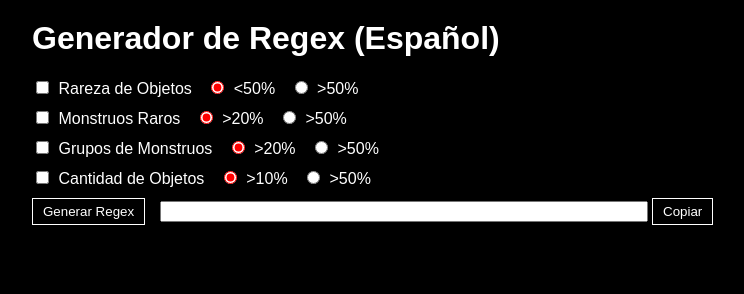
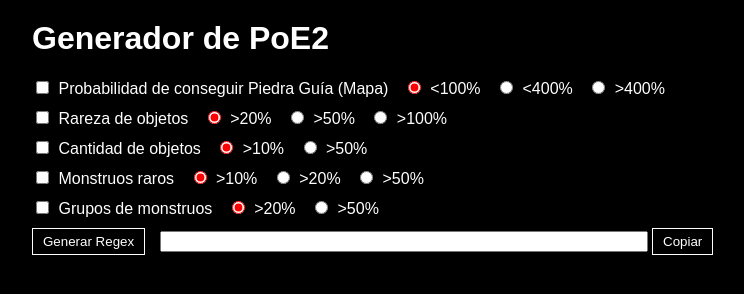
Before and after one commit to Kavapia/Generador-regex-poe2, a plain HTML site: page index.html in a window 1280 px wide. Both pictures are taken after a click on the button "Generar Regex". Shown: the whole page, without its empty margins (208-952 px from the left). Drawn offline with Linux system fonts and the light colour scheme.

Commit message:
Update index.html

```diff
--- a/index.html
+++ b/index.html
@@ -2,7 +2,7 @@
 <html lang="es">
 <head>
   <meta charset="UTF-8" />
-  <title>Generador de Regex (Español)</title>
+  <title>Generador de PoE2</title>
   <style>
     /* Estilos */
     body {
@@ -62,48 +62,64 @@
 </head>
 <body>
   <div class="container">
-    <h1>Generador de Regex (Español)</h1>
+    <h1>Generador de PoE2</h1>
 
     <div id="error" class="error"></div>
 
-    <!-- Rareza de Objetos -->
+    <!-- Probabilidad de conseguir Piedra Guía (Mapa) -->
     <div class="mod-row">
       <input type="checkbox" id="mod1_check" />
-      <label for="mod1_check">Rareza de Objetos</label>
-      <input type="radio" name="mod1_radio" id="mod1_low" value="low" checked />
-      <label for="mod1_low">&lt;50%</label>
+      <label for="mod1_check">Probabilidad de conseguir Piedra Guía (Mapa)</label>
+      <input type="radio" name="mod1_radio" id="mod1_low1" value="low1" checked />
+      <label for="mod1_low1">&lt;100%</label>
+      <input type="radio" name="mod1_radio" id="mod1_low2" value="low2" />
+      <label for="mod1_low2">&lt;400%</label>
       <input type="radio" name="mod1_radio" id="mod1_high" value="high" />
-      <label for="mod1_high">&gt;50%</label>
+      <label for="mod1_high">&gt;400%</label>
     </div>
 
-    <!-- Monstruos Raros -->
+    <!-- Rareza de objetos -->
     <div class="mod-row">
       <input type="checkbox" id="mod2_check" />
-      <label for="mod2_check">Monstruos Raros</label>
-      <input type="radio" name="mod2_radio" id="mod2_low" value="low" checked />
-      <label for="mod2_low">&gt;20%</label>
-      <input type="radio" name="mod2_radio" id="mod2_high" value="high" />
-      <label for="mod2_high">&gt;50%</label>
+      <label for="mod2_check">Rareza de objetos</label>
+      <input type="radio" name="mod2_radio" id="mod2_20" value="m20" checked />
+      <label for="mod2_20">&gt;20%</label>
+      <input type="radio" name="mod2_radio" id="mod2_50" value="m50" />
+      <label for="mod2_50">&gt;50%</label>
+      <input type="radio" name="mod2_radio" id="mod2_100" value="m100" />
+      <label for="mod2_100">&gt;100%</label>
     </div>
 
-    <!-- Grupos de Monstruos -->
+    <!-- Cantidad de objetos -->
     <div class="mod-row">
       <input type="checkbox" id="mod3_check" />
-      <label for="mod3_check">Grupos de Monstruos</label>
-      <input type="radio" name="mod3_radio" id="mod3_low" value="low" checked />
-      <label for="mod3_low">&gt;20%</label>
-      <input type="radio" name="mod3_radio" id="mod3_high" value="high" />
-      <label for="mod3_high">&gt;50%</label>
+      <label for="mod3_check">Cantidad de objetos</label>
+      <input type="radio" name="mod3_radio" id="mod3_10" value="m10" checked />
+      <label for="mod3_10">&gt;10%</label>
+      <input type="radio" name="mod3_radio" id="mod3_50" value="m50" />
+      <label for="mod3_50">&gt;50%</label>
     </div>
 
-    <!-- Cantidad de Objetos -->
+    <!-- Monstruos raros -->
     <div class="mod-row">
       <input type="checkbox" id="mod4_check" />
-      <label for="mod4_check">Cantidad de Objetos</label>
-      <input type="radio" name="mod4_radio" id="mod4_low" value="low" checked />
-      <label for="mod4_low">&gt;10%</label>
-      <input type="radio" name="mod4_radio" id="mod4_high" value="high" />
-      <label for="mod4_high">&gt;50%</label>
+      <label for="mod4_check">Monstruos raros</label>
+      <input type="radio" name="mod4_radio" id="mod4_10" value="m10" checked />
+      <label for="mod4_10">&gt;10%</label>
+      <input type="radio" name="mod4_radio" id="mod4_20" value="m20" />
+      <label for="mod4_20">&gt;20%</label>
+      <input type="radio" name="mod4_radio" id="mod4_50" value="m50" />
+      <label for="mod4_50">&gt;50%</label>
+    </div>
+
+    <!-- Grupos de monstruos -->
+    <div class="mod-row">
+      <input type="checkbox" id="mod5_check" />
+      <label for="mod5_check">Grupos de monstruos</label>
+      <input type="radio" name="mod5_radio" id="mod5_20" value="m20" checked />
+      <label for="mod5_20">&gt;20%</label>
+      <input type="radio" name="mod5_radio" id="mod5_50" value="m50" />
+      <label for="mod5_50">&gt;50%</label>
     </div>
 
     <button onclick="generarRegex()">Generar Regex</button>
@@ -112,35 +128,45 @@
   </div>
 
   <script>
-    // Lista de mods con sus regex asociados
+    // Configuraciones de cada sección
     const mods = [
       {
         checkId: "mod1_check",
-        lowRadioId: "mod1_low",
-        highRadioId: "mod1_high",
-        regex_low:  "r.{11}o.*[1-9]\\d+%",    // >=10%
-        regex_high: "rar.*[5-9]\\d+%",       // >=50%
+        radios: [
+          { id: "mod1_low1",  regex: ":\\s\\+\\d{1,2}%" },
+          { id: "mod1_low2",  regex: ":\\s\\+[1-3]\\d{2}%" },
+          { id: "mod1_high",  regex: ":\\s\\+[4-9]\\d\\d" }
+        ]
       },
       {
         checkId: "mod2_check",
-        lowRadioId: "mod2_low",
-        highRadioId: "mod2_high",
-        regex_low:  "c\\D{11}m\\D{9}r.*[2-9]\\d+%",
-        regex_high: "c\\D{11}m\\D{9}r.*[5-9]\\d+%",
+        radios: [
+          { id: "mod2_20",   regex: "r.{11}o.*[2-9]\\d+%" },
+          { id: "mod2_50",   regex: "rar.*[5-9]\\d+%" },
+          { id: "mod2_100",  regex: "r.{11}o.*1\\d{2,}%" }
+        ]
       },
       {
         checkId: "mod3_check",
-        lowRadioId: "mod3_low",
-        highRadioId: "mod3_high",
-        regex_low:  "c\\D{11}g\\D{9}m.*[2-9]\\d+%",
-        regex_high: "c\\D{11}g\\D{9}m.*[5-9]\\d+%",
+        radios: [
+          { id: "mod3_10", regex: "c\\D{11}o\\D{7}e.*[2-9]\\d+%" },
+          { id: "mod3_50", regex: "c\\D{11}o\\D{7}e.*[5-9]\\d+%" }
+        ]
       },
       {
         checkId: "mod4_check",
-        lowRadioId: "mod4_low",
-        highRadioId: "mod4_high",
-        regex_low:  "c\\D{11}o\\D{7}e.*[1-9]\\d+%",
-        regex_high: "c\\D{11}o\\D{7}e.*[5-9]\\d+%",
+        radios: [
+          { id: "mod4_10", regex: "c\\D{11}m\\D{9}r.*[1-9]\\d+%" },
+          { id: "mod4_20", regex: "c\\D{11}m\\D{9}r.*[2-9]\\d+%" },
+          { id: "mod4_50", regex: "c\\D{11}m\\D{9}r.*[5-9]\\d+%" }
+        ]
+      },
+      {
+        checkId: "mod5_check",
+        radios: [
+          { id: "mod5_20", regex: "c\\D{11}g\\D{9}m.*[2-9]\\d+%" },
+          { id: "mod5_50", regex: "c\\D{11}g\\D{9}m.*[5-9]\\d+%" }
+        ]
       }
     ];
 
@@ -151,16 +177,15 @@
 
       let activos = [];
 
-      for (let mod of mods) {
-        const check = document.getElementById(mod.checkId);
-        const lowRadio = document.getElementById(mod.lowRadioId);
-        const highRadio = document.getElementById(mod.highRadioId);
-
+      for (let section of mods) {
+        const check = document.getElementById(section.checkId);
         if (check.checked) {
-          if (lowRadio.checked) {
-            activos.push('"' + mod.regex_low + '"');
-          } else if (highRadio.checked) {
-            activos.push('"' + mod.regex_high + '"');
+          for (let radioData of section.radios) {
+            const radio = document.getElementById(radioData.id);
+            if (radio.checked) {
+              activos.push('"' + radioData.regex + '"');
+              break;
+            }
           }
         }
       }
@@ -183,7 +208,6 @@
     function copiarAlPortapapeles() {
       const contenido = document.getElementById("resultado").value;
       if (!contenido) return;
-
       navigator.clipboard.writeText(contenido)
         .then(() => {
           console.log("Texto copiado al portapapeles:", contenido);
```
